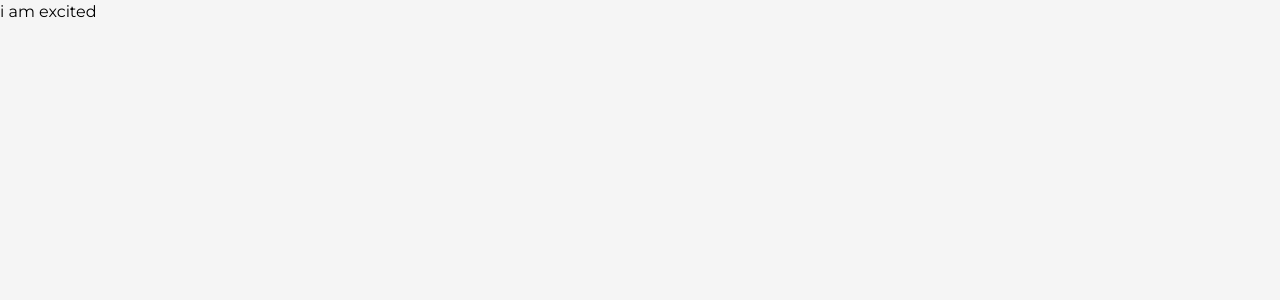
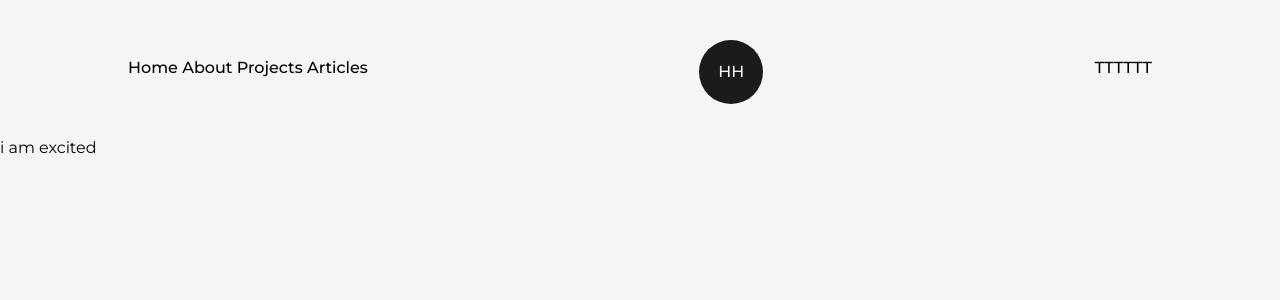
Before and after one commit to Chipsii/portfolio, a Next.js app: page / in a window 1280 px wide. Shown: the top 300 px of the page. Built offline with nearby package versions, Linux system fonts and the light colour scheme.

Commit message:
added nav bar and logo

```diff
--- /dev/null
+++ b/src/components/Logo.js
@@ -0,0 +1,15 @@
+import Link from 'next/link';
+import React from 'react';
+
+const Logo = () => {
+    return (
+        <div className='flex items-center justify-center mt-2'>
+            <Link href="/"
+            className="w-16 h-16 bg-dark text-light flex items-center justify-center rounded-full ">
+                HH
+            </Link>
+        </div>
+    )
+}
+
+export default Logo;
--- /dev/null
+++ b/src/components/NavBar.js
@@ -0,0 +1,29 @@
+import Link from 'next/link';
+import React from 'react';
+import Logo from './Logo';
+
+const NavBar = () => {
+    return (
+        <header className='w-full px-32 py-8 font-medium flex items-center justify-between'>
+            <nav>
+            <Link href="/">Home </Link>
+            <Link href="/about">About </Link>
+            <Link href="/projects">Projects </Link>
+            <Link href="/articles">Articles </Link>
+
+            </nav>
+            <Logo />
+            <nav>
+                <Link href="/" target={"_blank"}>T</Link>
+                <Link href="/" target={"_blank"}>T</Link>
+                <Link href="/" target={"_blank"}>T</Link>
+                <Link href="/" target={"_blank"}>T</Link>
+                <Link href="/" target={"_blank"}>T</Link>
+                <Link href="/" target={"_blank"}>T</Link>
+            </nav>
+
+        </header>
+    );
+};
+
+export default NavBar;
--- a/src/pages/_app.js
+++ b/src/pages/_app.js
@@ -1,3 +1,4 @@
+import NavBar from '@/components/NavBar';
 import '@/styles/globals.css'
 import { Montserrat } from 'next/font/google';
 import Head from 'next/head'
@@ -15,6 +16,7 @@ export default function App({ Component, pageProps }) {
     <link rel="icon" href="/favicon.ico" />
 </Head>
   <main className={`${montserrat.variable} font-mont bg-light w-full min-h-screen`}>
+      <NavBar/>
       <Component {...pageProps} />
   </main>
 </>
```
